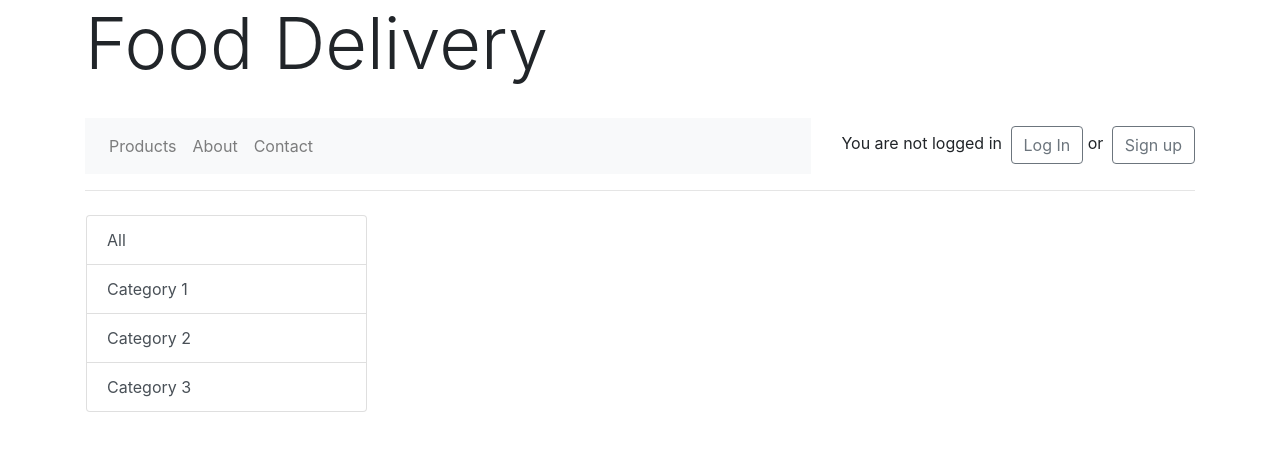
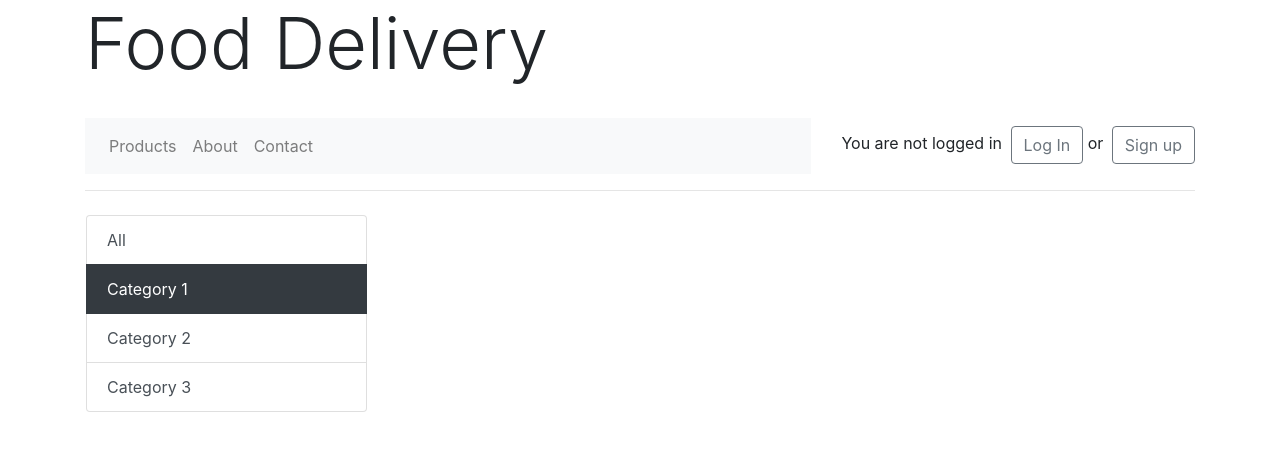
Before and after one commit to algorithm-ssau/food-delivery, a Django app: a page that uses src/templates/navbar.html in a window 1280 px wide. Shown: the top 451 px of the page. Run offline with Django 3.2, Linux system fonts and the light colour scheme; data that the repository does not hold is empty; some libraries are stand-ins or nearby versions.

Commit message:
small changes in categories view

```diff
--- a/src/products/templates/products/product_list.html
+++ b/src/products/templates/products/product_list.html
@@ -5,13 +5,17 @@
 <div class="row">
   <div class="col col-lg-3 nopadding">
     <div class="list-group" id="list-tab" role="tablist">
-      <a class="list-group-item list-group-item-action" id="categoryAll" href="{% url 'products:product-category' categoryId=0 %}" role="tab" aria-controls="home">All</a>
-      <a class="list-group-item list-group-item-action" id="category1" href="{% url 'products:product-category' categoryId=1 %}" role="tab" aria-controls="profile">Category 1</a>
-      <a class="list-group-item list-group-item-action" id="category2"  href="{% url 'products:product-category' categoryId=2 %}" role="tab" aria-controls="messages">Category 2</a>
-      <a class="list-group-item list-group-item-action" id="category3"  href="{% url 'products:product-category' categoryId=3 %}" role="tab" aria-controls="settings">Category 3</a>
+      <a class="list-group-item list-group-item-action" id="category0" href="{% url 'products:product-category' categoryId=0 %}" role="tab" >All</a>
+      <a class="list-group-item list-group-item-action" id="category1" href="{% url 'products:product-category' categoryId=1 %}" role="tab" >Category 1</a>
+      <a class="list-group-item list-group-item-action" id="category2"  href="{% url 'products:product-category' categoryId=2 %}" role="tab" >Category 2</a>
+      <a class="list-group-item list-group-item-action" id="category3"  href="{% url 'products:product-category' categoryId=3 %}" role="tab" >Category 3</a>
     </div>
+  </div>
+  <script>
+    $("#category"+"{{ categoryID }}").addClass("active");
+  </script>
 
-  </div>
+
   <div class="col">
     {% for instance in object_list %}
   <div style="width:15em;" class="card bg-dark text-white mb-3 mr-3 float-left">
--- a/src/products/views.py
+++ b/src/products/views.py
@@ -61,6 +61,7 @@ def product_category_view(request,categoryId):
         queryset = Product.objects.all()
 
     context = {
-        "object_list": queryset
+        "object_list": queryset,
+        "categoryID": categoryId
     }
     return render(request, "products/product_list.html", context)
--- a/src/templates/navbar.html
+++ b/src/templates/navbar.html
@@ -3,7 +3,7 @@
   <nav class="navbar navbar-expand-lg navbar-light bg-light">
     <div class="collapse navbar-collapse" id="navbarNavAltMarkup">
       <div class="navbar-nav">
-        <a class="nav-item nav-link" href="{% url 'products:product-list' %}">Products</a>
+        <a class="nav-item nav-link" href="{% url 'products:product-category' categoryId=0 %}">Products</a>
         <a class="nav-item nav-link" href="{% url 'about' %}">About </a>
         <a class="nav-item nav-link" href="{% url 'contact' %}">Contact</a>
       </div>
```
